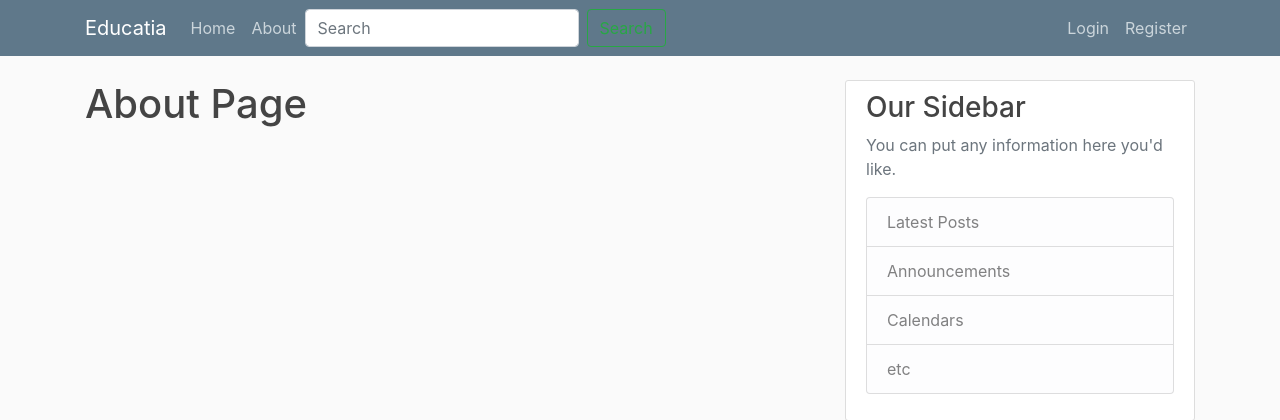
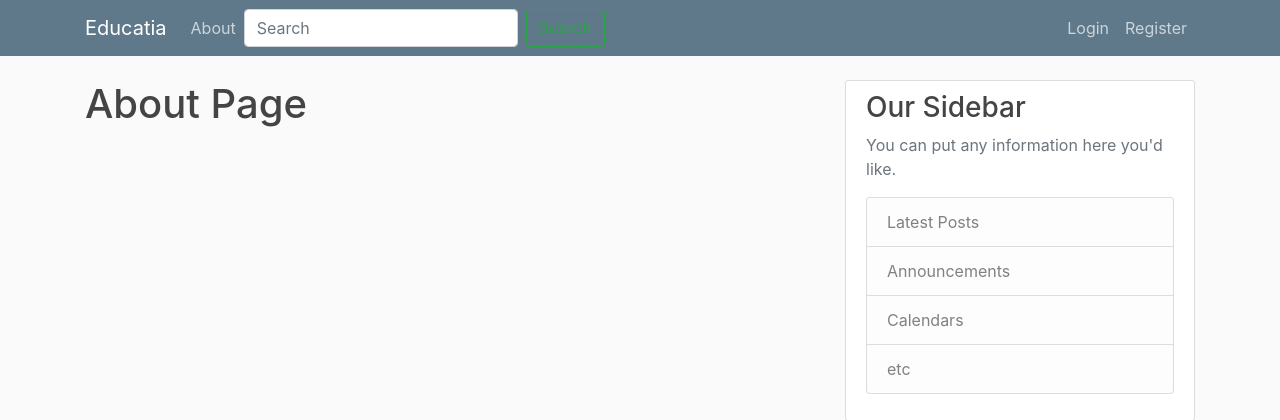
Before and after one commit to kenplix/flask-educatia, a Flask app: page /about in a window 1280 px wide. Shown: the top 420 px of the page. Run offline with Flask 2, Linux system fonts and the light colour scheme; parts of the project's set-up code (start-up, migrations or seed data) failed here and were passed over; some libraries are stand-ins or nearby versions.

Commit message:
Implemented <followed_posts> view

```diff
--- a/app/main/routes.py
+++ b/app/main/routes.py
@@ -1,4 +1,5 @@
 from flask import render_template, request, Blueprint
+from flask_login import current_user, login_required
 
 from app.models import Post
 
@@ -9,14 +10,38 @@ def paginate(page, posts, per_page=5):
     return posts.order_by(Post.date.desc()).paginate(page=page, per_page=per_page)
 
 
+def search_filter(posts, query: str):
+    return posts.filter(Post.title.contains(query) | Post.content.contains(query))
+
+
 @main.route('/')
-@main.route('/home')
-def home():
+@main.route('/index')
+def index():
     page = request.args.get('page', 1, type=int)
     posts = Post.query
     if query := request.args.get('query'):
-        posts = posts.filter(Post.title.contains(query) | Post.content.contains(query))
-    return render_template('main/home.html', posts=paginate(page, posts))
+        posts = search_filter(posts, query)
+
+    context = {
+        'posts': paginate(page, posts),
+        'view': 'main.index'
+    }
+    return render_template('main/index.html', **context)
+
+
+@main.route('/home')
+@login_required
+def home():
+    page = request.args.get('page', 1, type=int)
+    posts = current_user.followed_posts()
+    if query := request.args.get('query'):
+        posts = search_filter(posts, query)
+
+    context = {
+        'posts': paginate(page, posts),
+        'view': 'main.home'
+    }
+    return render_template('main/index.html', posts=paginate(page, posts), view='main.home')
 
 
 @main.route('/about')
--- a/app/models.py
+++ b/app/models.py
@@ -96,7 +96,7 @@ class User(UserMixin, db.Model):
             Followers, (Followers.c.followed_id == Post.user_id)).filter(
                 Followers.c.follower_id == self.id)
         own = Post.query.filter_by(user_id=self.id)
-        return followed.union(own).order_by(Post.timestamp.desc())
+        return followed.union(own)
 
     def __repr__(self):
         return f'User #{self.id} <{self.username}: {self.email}>'
--- a/app/templates/layout.html
+++ b/app/templates/layout.html
@@ -19,14 +19,16 @@
   <header class="site-header">
     <nav class="navbar navbar-expand-lg navbar-dark bg-steel fixed-top">
       <div class="container">
-        <a class="navbar-brand" href="{{ url_for('main.home') }}">Educatia</a>
+        <a class="navbar-brand" href="{{ url_for('main.index') }}">Educatia</a>
         <button class="navbar-toggler" type="button" data-toggle="collapse" data-target="#navbarNavAltMarkup" aria-controls="navbarNavAltMarkup" aria-expanded="false" aria-label="Toggle navigation">
           <span class="navbar-toggler-icon"></span>
         </button>
         <div class="collapse navbar-collapse" id="navbarNavAltMarkup">
           <!-- Left Side -->
           <div class="navbar-nav mr-auto">
-            <a class="nav-item nav-link" href="{{ url_for('main.home') }}">Home</a>
+            {% if current_user.is_authenticated %}
+              <a class="nav-item nav-link" href="{{ url_for('main.home') }}">Home</a>
+            {% endif %}
             <a class="nav-item nav-link" href="{{ url_for('main.about') }}">About</a>
             <form class="form-inline", method="GET">
               <input class="form-control mr-sm-2" type="search" placeholder="Search" aria-label="Search" name="query" value="{{ request.args.get('query', '') }}">
--- a/app/templates/main/home.html
+++ b/app/templates/main/index.html
@@ -23,9 +23,9 @@
 {% for page_num in posts.iter_pages(left_edge=1, right_edge=1, left_current=1, right_current=2) %}
   {% if page_num %}
       {% if posts.page == page_num %}
-        <a class="btn btn-info mb-4" href="{{ url_for('main.home', page=page_num) }}">{{ page_num }}</a>
+        <a class="btn btn-info mb-4" href="{{ url_for(view, page=page_num) }}">{{ page_num }}</a>
       {% else %}
-        <a class="btn btn-outline-info mb-4" href="{{ url_for('main.home', page=page_num) }}">{{ page_num }}</a>
+        <a class="btn btn-outline-info mb-4" href="{{ url_for(view, page=page_num) }}">{{ page_num }}</a>
       {% endif %}
   {% else %}
     ...
```
